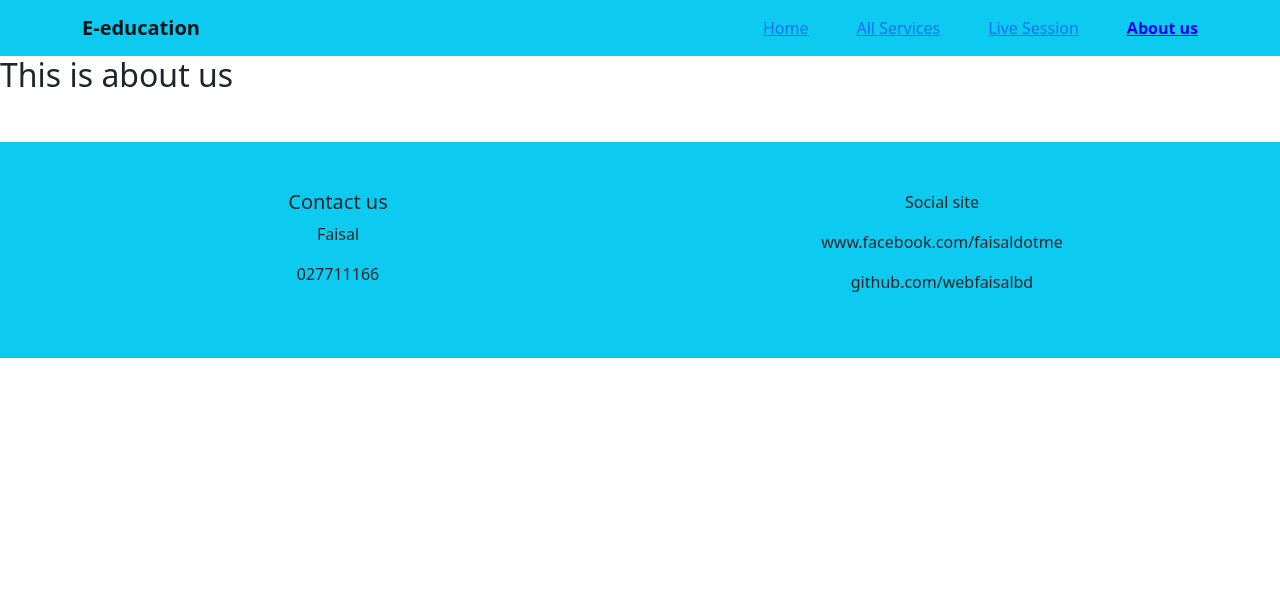
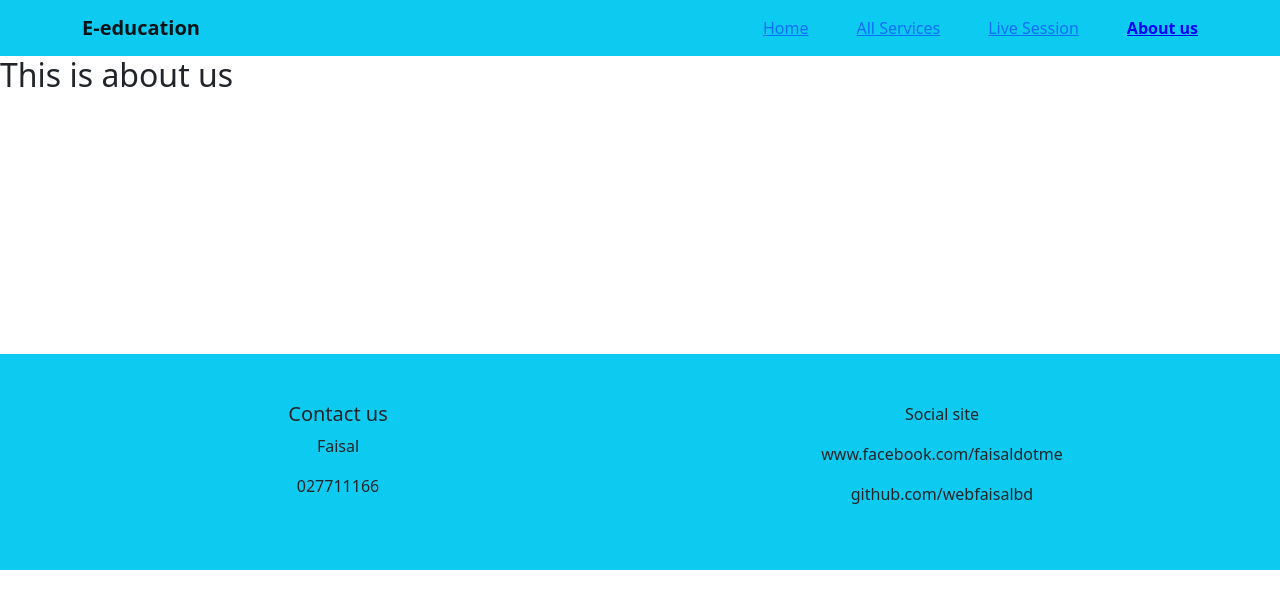
Before and after one commit to webfaisalbd/e-education, a React (Create React App) app: page /about in a window 1280 px wide. Shown: the top 608 px of the page. Built offline with nearby package versions, Linux system fonts and the light colour scheme.

Commit message:
needed four data

```diff
--- /dev/null
+++ b/src/component/About/About.css
@@ -0,0 +1,3 @@
+.heightStyle{
+    height: 250px;
+}
--- a/src/component/About/About.js
+++ b/src/component/About/About.js
@@ -1,9 +1,10 @@
 import React from 'react';
+import './About.css'
 
 const About = () => {
     return (
 
-        <div className="h-100">
+        <div className="heightStyle">
             <h2>This is about us</h2>
 
         </div>
--- /dev/null
+++ b/src/component/LiveSession/LiveSession.css
@@ -0,0 +1,3 @@
+.heightStyle{
+    height: 250px;
+}
--- a/src/component/LiveSession/LiveSession.js
+++ b/src/component/LiveSession/LiveSession.js
@@ -2,7 +2,7 @@ import React from 'react';
 
 const LiveSession = () => {
     return (
-        <div>
+        <div className="heightStyle">
             <h2>this is</h2>
         </div>
     );
```
